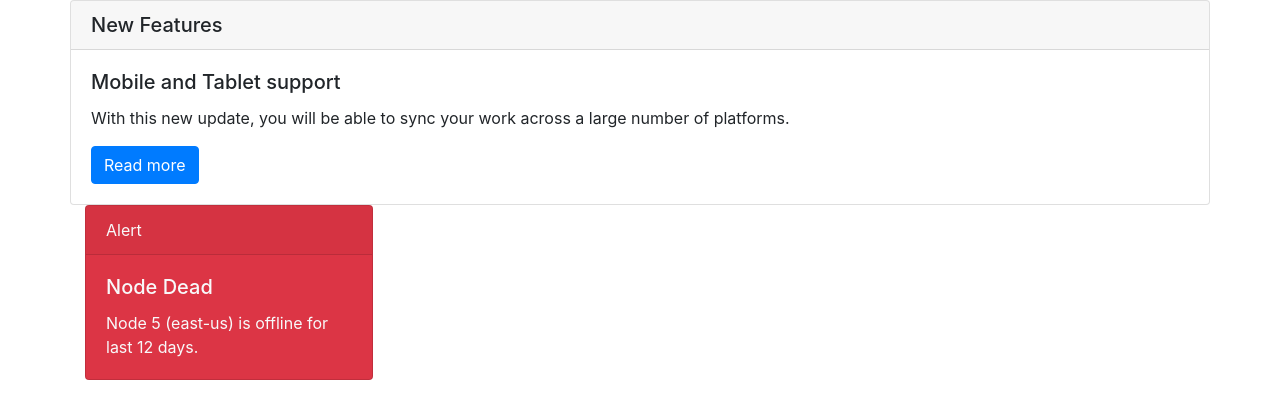
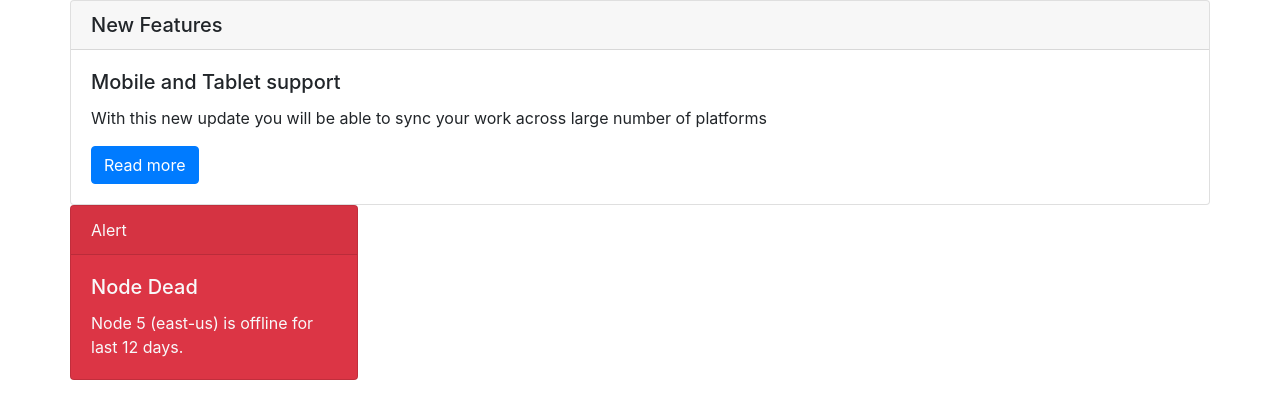
Before and after one commit to acciojob/bootstrap-card-imranshaikh9930, a website: page main.html in a window 1280 px wide. Shown: the top 393 px of the page. Drawn offline with nearby package versions, Linux system fonts and the light colour scheme; grey boxes are pictures that could not be loaded.

Commit message:
created a submission

```diff
--- a/main.html
+++ b/main.html
@@ -35,14 +35,14 @@
                 <h5 class="card-header">New Features</h5>
                 <div class="card-body">
                     <h5 class="card-title">Mobile and Tablet support</h5>
-                    <p class="card-text">With this new update, you will be able to sync your work across a large number of platforms.</p>
+                    <p class="card-text">With this new update you will be able to sync your work across large number of platforms</p>
                     <a href="#" class="btn btn-primary">Read more</a>
                 </div>
             </div>
         </div>
 
         <!-- Second Card -->
-        <div class="col-md-4">
+        <div class="card-deck">
             <div class="card bg-danger text-light mb-3" style="max-width: 18rem;">
                 <div class="card-header">Alert</div>
                 <div class="card-body">
```
